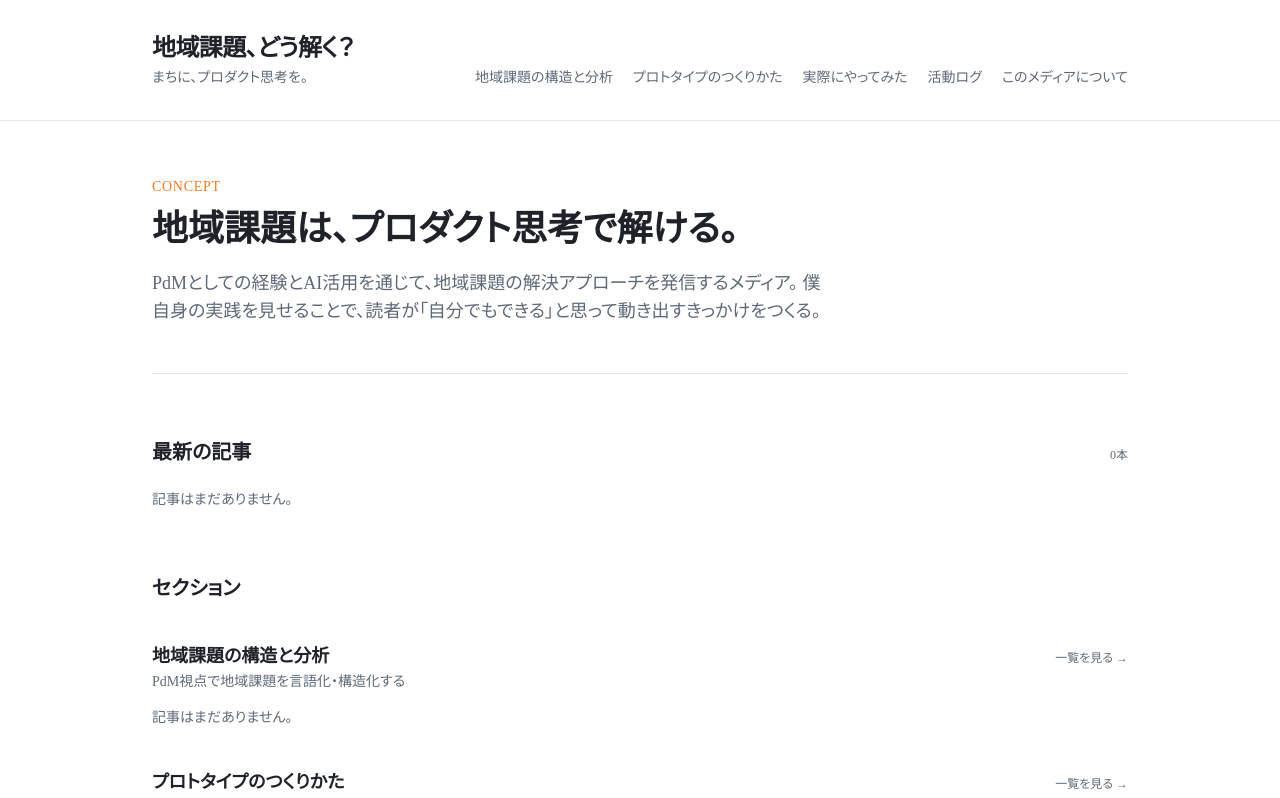
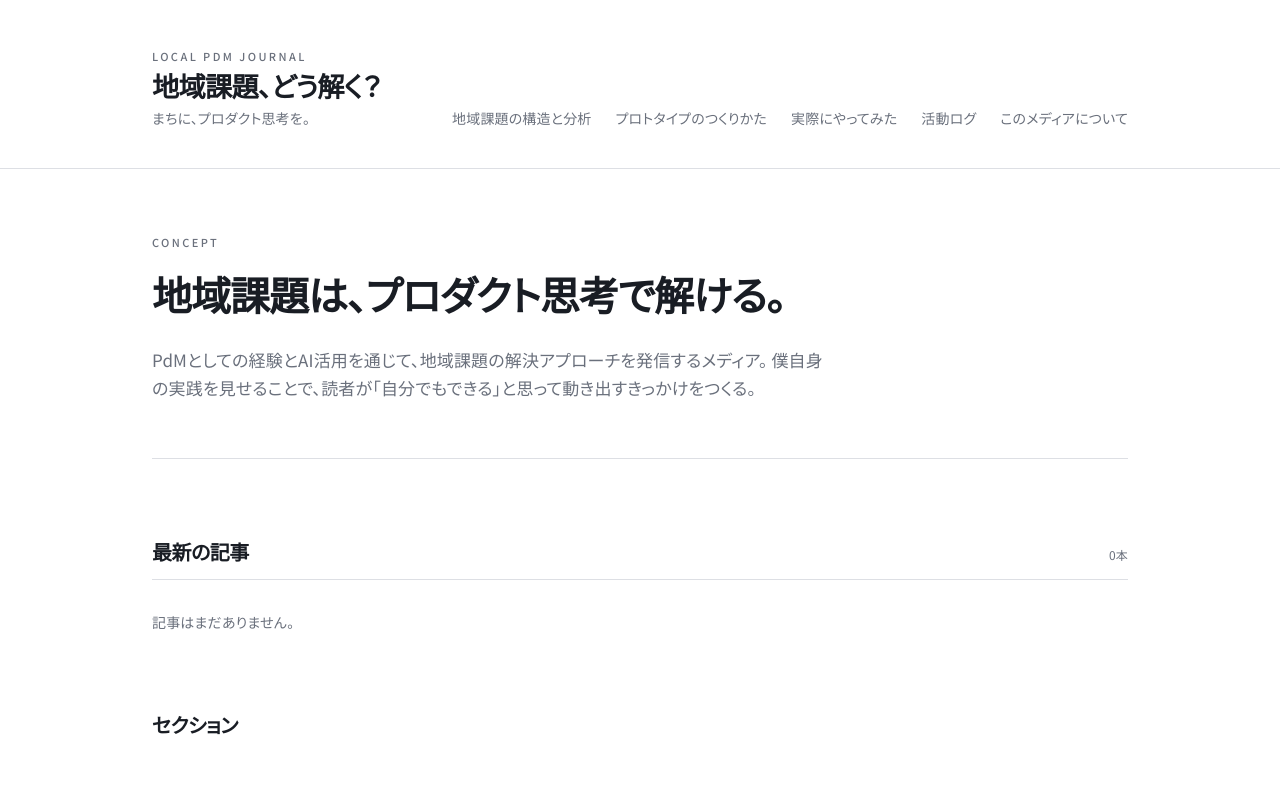
Before and after one commit to hico-mrmgn/local-pdm, a Next.js app in the folder web/: page / in a window 1280 px wide. Shown: the top 798 px of the page. Built offline with nearby package versions, Linux system fonts and the light colour scheme.

Commit message:
feat: enhance layout and styling across pages, update typography and component structure

```diff
--- a/web/app/[section]/page.tsx
+++ b/web/app/[section]/page.tsx
@@ -39,17 +39,16 @@ export default async function SectionIndex({
   if (!isSection(section)) notFound();
 
   const articles = await listArticles(section);
+  const index = SECTIONS.indexOf(section) + 1;
 
   return (
-    <div className="space-y-10">
-      <header className="border-b border-border pb-8">
-        <p className="text-xs font-medium uppercase tracking-wider text-accent">
-          Section
-        </p>
-        <h2 className="mt-2 text-2xl font-bold md:text-3xl">
+    <div className="space-y-12">
+      <header className="border-b border-border pb-10">
+        <p className="eyebrow">{`Section / 0${index}`}</p>
+        <h2 className="mt-4 font-serif text-3xl font-bold tracking-tight md:text-4xl">
           {SECTION_LABEL[section]}
         </h2>
-        <p className="mt-2 text-sm text-muted-foreground md:text-base">
+        <p className="mt-3 max-w-2xl text-sm leading-relaxed text-muted-foreground md:text-base">
           {SECTION_TAGLINE[section]}
         </p>
       </header>
@@ -57,7 +56,7 @@ export default async function SectionIndex({
       {articles.length === 0 ? (
         <p className="text-sm text-muted-foreground">記事はまだありません。</p>
       ) : (
-        <div className="grid gap-4 md:grid-cols-2">
+        <div className="grid gap-x-10 gap-y-2 md:grid-cols-2">
           {articles.map((a) => (
             <ArticleCard
               key={`${a.section}-${a.slug}`}
--- a/web/app/globals.css
+++ b/web/app/globals.css
@@ -5,34 +5,59 @@
 @layer base {
   :root {
     --background: 0 0% 100%;
-    --foreground: 222 14% 14%;
+    --foreground: 220 18% 12%;
 
-    --muted: 210 16% 96%;
-    --muted-foreground: 215 12% 42%;
+    --muted: 220 12% 96%;
+    --muted-foreground: 220 8% 45%;
 
     --card: 0 0% 100%;
-    --card-foreground: 222 14% 14%;
+    --card-foreground: 220 18% 12%;
 
-    --primary: 222 47% 20%;
+    --primary: 220 18% 12%;
     --primary-foreground: 0 0% 100%;
 
-    --secondary: 210 16% 96%;
-    --secondary-foreground: 222 14% 14%;
+    --secondary: 220 12% 96%;
+    --secondary-foreground: 220 18% 12%;
 
-    --accent: 25 90% 55%;
+    --accent: 220 35% 22%;
     --accent-foreground: 0 0% 100%;
 
-    --border: 214 15% 91%;
-    --input: 214 15% 91%;
-    --ring: 222 47% 20%;
+    --border: 220 12% 88%;
+    --input: 220 12% 88%;
+    --ring: 220 18% 12%;
 
-    --radius: 0.5rem;
+    --radius: 0px;
   }
 }
 
 @layer base {
+  html {
+    -webkit-font-smoothing: antialiased;
+  }
+
   body {
-    @apply bg-background text-foreground antialiased;
-    font-feature-settings: 'palt';
+    @apply bg-background text-foreground;
+    font-feature-settings: 'palt' 1, 'pkna' 1;
+    font-family: var(--font-sans);
+    letter-spacing: 0.01em;
+    line-height: 1.75;
+  }
+
+  h1,
+  h2,
+  h3,
+  h4 {
+    font-family: var(--font-serif);
+    letter-spacing: 0.02em;
   }
 }
+
+@layer components {
+  .eyebrow {
+    @apply text-[11px] font-medium uppercase tracking-[0.22em] text-muted-foreground;
+  }
+
+  .hairline {
+    @apply border-t border-border;
+  }
+}
--- a/web/app/layout.tsx
+++ b/web/app/layout.tsx
@@ -1,7 +1,22 @@
 import type { Metadata } from 'next';
+import { Noto_Sans_JP, Noto_Serif_JP } from 'next/font/google';
 import { SiteHeader } from '@/components/site-header';
 import { SiteFooter } from '@/components/site-footer';
 import './globals.css';
+
+const sans = Noto_Sans_JP({
+  subsets: ['latin'],
+  weight: ['400', '500', '700'],
+  variable: '--font-sans',
+  display: 'swap',
+});
+
+const serif = Noto_Serif_JP({
+  subsets: ['latin'],
+  weight: ['500', '700'],
+  variable: '--font-serif',
+  display: 'swap',
+});
 
 export const metadata: Metadata = {
   title: {
@@ -13,10 +28,10 @@ export const metadata: Metadata = {
 
 export default function RootLayout({ children }: { children: React.ReactNode }) {
   return (
-    <html lang="ja">
-      <body className="min-h-screen bg-background text-foreground antialiased">
+    <html lang="ja" className={`${sans.variable} ${serif.variable}`}>
+      <body className="min-h-screen bg-background text-foreground">
         <SiteHeader />
-        <main className="mx-auto max-w-5xl px-6 py-10 md:py-14">{children}</main>
+        <main className="mx-auto max-w-5xl px-6 py-12 md:py-16">{children}</main>
         <SiteFooter />
       </body>
     </html>
--- a/web/app/page.tsx
+++ b/web/app/page.tsx
@@ -15,32 +15,28 @@ export default async function Home() {
   ]);
 
   return (
-    <div className="space-y-16">
-      <section className="border-b border-border pb-12">
-        <p className="text-sm font-medium uppercase tracking-wider text-accent">
-          Concept
-        </p>
-        <h2 className="mt-3 text-3xl font-bold leading-tight md:text-4xl">
+    <div className="space-y-20">
+      <section className="border-b border-border pb-14">
+        <p className="eyebrow">Concept</p>
+        <h2 className="mt-5 font-serif text-3xl font-bold leading-[1.3] tracking-tight md:text-[2.5rem] md:leading-[1.25]">
           地域課題は、<br className="md:hidden" />
           プロダクト思考で解ける。
         </h2>
-        <p className="mt-5 max-w-2xl text-base leading-relaxed text-muted-foreground md:text-lg">
+        <p className="mt-6 max-w-2xl text-base leading-relaxed text-muted-foreground md:text-[17px]">
           PdMとしての経験とAI活用を通じて、地域課題の解決アプローチを発信するメディア。
           僕自身の実践を見せることで、読者が「自分でもできる」と思って動き出すきっかけをつくる。
         </p>
       </section>
 
       <section>
-        <div className="mb-6 flex items-baseline justify-between">
-          <h2 className="text-xl font-semibold">最新の記事</h2>
-          <span className="text-xs text-muted-foreground">
-            {latest.length}本
-          </span>
+        <div className="mb-8 flex items-baseline justify-between border-b border-border pb-3">
+          <h2 className="font-serif text-xl font-bold tracking-tight">最新の記事</h2>
+          <span className="text-xs tabular-nums text-muted-foreground">{latest.length}本</span>
         </div>
         {latest.length === 0 ? (
           <p className="text-sm text-muted-foreground">記事はまだありません。</p>
         ) : (
-          <div className="grid gap-4 md:grid-cols-2">
+          <div className="grid gap-x-10 gap-y-2 md:grid-cols-2">
             {latest.slice(0, 6).map((a) => (
               <ArticleCard key={`${a.section}-${a.slug}`} article={a} />
             ))}
@@ -48,19 +44,20 @@ export default async function Home() {
         )}
       </section>
 
-      <section className="space-y-10">
-        <h2 className="text-xl font-semibold">セクション</h2>
+      <section className="space-y-14">
+        <h2 className="font-serif text-xl font-bold tracking-tight">セクション</h2>
         {perSection.map(({ section, items }) => (
           <div key={section}>
-            <div className="mb-4 flex items-baseline justify-between gap-4">
+            <div className="mb-6 flex items-baseline justify-between gap-4 border-b border-border pb-3">
               <div>
+                <p className="eyebrow">{`0${SECTIONS.indexOf(section) + 1}`}</p>
                 <Link
                   href={`/${section}`}
-                  className="text-lg font-semibold hover:text-accent"
+                  className="mt-1 inline-block font-serif text-lg font-bold tracking-tight hover:text-accent md:text-xl"
                 >
                   {SECTION_LABEL[section]}
                 </Link>
-                <p className="mt-0.5 text-sm text-muted-foreground">
+                <p className="mt-1 text-sm text-muted-foreground">
                   {SECTION_TAGLINE[section]}
                 </p>
               </div>
@@ -68,13 +65,13 @@ export default async function Home() {
                 href={`/${section}`}
                 className="shrink-0 text-xs text-muted-foreground hover:text-foreground"
               >
-                一覧を見る →
+                一覧 →
               </Link>
             </div>
             {items.length === 0 ? (
               <p className="text-sm text-muted-foreground">記事はまだありません。</p>
             ) : (
-              <div className="grid gap-4 md:grid-cols-2">
+              <div className="grid gap-x-10 gap-y-2 md:grid-cols-2">
                 {items.slice(0, 2).map((a) => (
                   <ArticleCard
                     key={`${a.section}-${a.slug}`}
--- a/web/components/site-footer.tsx
+++ b/web/components/site-footer.tsx
@@ -1,10 +1,12 @@
 export function SiteFooter() {
   return (
-    <footer className="mt-20 border-t border-border bg-muted/40">
-      <div className="mx-auto max-w-5xl px-6 py-10 text-sm text-muted-foreground">
-        <p className="font-medium text-foreground">地域課題、どう解く？</p>
+    <footer className="mt-24 border-t border-border">
+      <div className="mx-auto max-w-5xl px-6 py-12 text-sm text-muted-foreground">
+        <p className="font-serif text-base font-semibold text-foreground">
+          地域課題、どう解く？
+        </p>
         <p className="mt-1">まちに、プロダクト思考を。</p>
-        <p className="mt-4 text-xs">
+        <p className="mt-6 text-xs leading-relaxed">
           このサイトの記事・コード・AIプロンプトは{' '}
           <a
             href="https://github.com/hico-mrmgn/local-pdm"
--- a/web/components/site-header.tsx
+++ b/web/components/site-header.tsx
@@ -4,16 +4,17 @@ import { SECTIONS, SECTION_LABEL } from '@/lib/content';
 export function SiteHeader() {
   return (
     <header className="border-b border-border bg-background">
-      <div className="mx-auto flex max-w-5xl flex-col gap-4 px-6 py-6 md:flex-row md:items-end md:justify-between md:py-8">
+      <div className="mx-auto flex max-w-5xl flex-col gap-5 px-6 py-8 md:flex-row md:items-end md:justify-between md:py-10">
         <Link href="/" className="inline-block">
-          <h1 className="text-xl font-bold tracking-tight md:text-2xl">
+          <span className="eyebrow">Local PdM Journal</span>
+          <h1 className="mt-1 font-serif text-2xl font-bold tracking-tight md:text-[1.7rem]">
             地域課題、どう解く？
           </h1>
           <p className="mt-1 text-sm text-muted-foreground">
             まちに、プロダクト思考を。
           </p>
         </Link>
-        <nav className="flex flex-wrap items-center gap-x-5 gap-y-2 text-sm">
+        <nav className="flex flex-wrap items-center gap-x-6 gap-y-2 text-sm">
           {SECTIONS.map((s) => (
             <Link
               key={s}
--- a/web/components/ui/badge.tsx
+++ b/web/components/ui/badge.tsx
@@ -3,14 +3,14 @@ import { cva, type VariantProps } from 'class-variance-authority';
 import { cn } from '@/lib/utils';
 
 const badgeVariants = cva(
-  'inline-flex items-center rounded-full border px-2.5 py-0.5 text-xs font-medium transition-colors',
+  'inline-flex items-center border px-2 py-0.5 text-[11px] font-medium tracking-wide transition-colors',
   {
     variants: {
       variant: {
-        default: 'border-transparent bg-primary text-primary-foreground',
-        secondary: 'border-transparent bg-secondary text-secondary-foreground',
-        outline: 'border-border text-foreground',
-        accent: 'border-transparent bg-accent text-accent-foreground',
+        default: 'border-foreground bg-foreground text-background',
+        secondary: 'border-border bg-muted text-foreground',
+        outline: 'border-border text-muted-foreground',
+        accent: 'border-accent bg-accent text-accent-foreground',
       },
     },
     defaultVariants: { variant: 'default' },
--- a/web/tailwind.config.ts
+++ b/web/tailwind.config.ts
@@ -40,11 +40,12 @@ const config: Config = {
       },
       borderRadius: {
         lg: 'var(--radius)',
-        md: 'calc(var(--radius) - 2px)',
-        sm: 'calc(var(--radius) - 4px)',
+        md: 'calc(var(--radius))',
+        sm: 'calc(var(--radius))',
       },
       fontFamily: {
         sans: ['var(--font-sans)', 'system-ui', 'sans-serif'],
+        serif: ['var(--font-serif)', 'serif'],
       },
     },
   },
```
Also changed, not shown: web/app/[section]/[slug]/page.tsx (+9 -15 lines), web/app/about/page.tsx (+5 -7 lines), web/components/article-card.tsx (+12 -20 lines), web/components/ui/card.tsx (+4 -7 lines).
